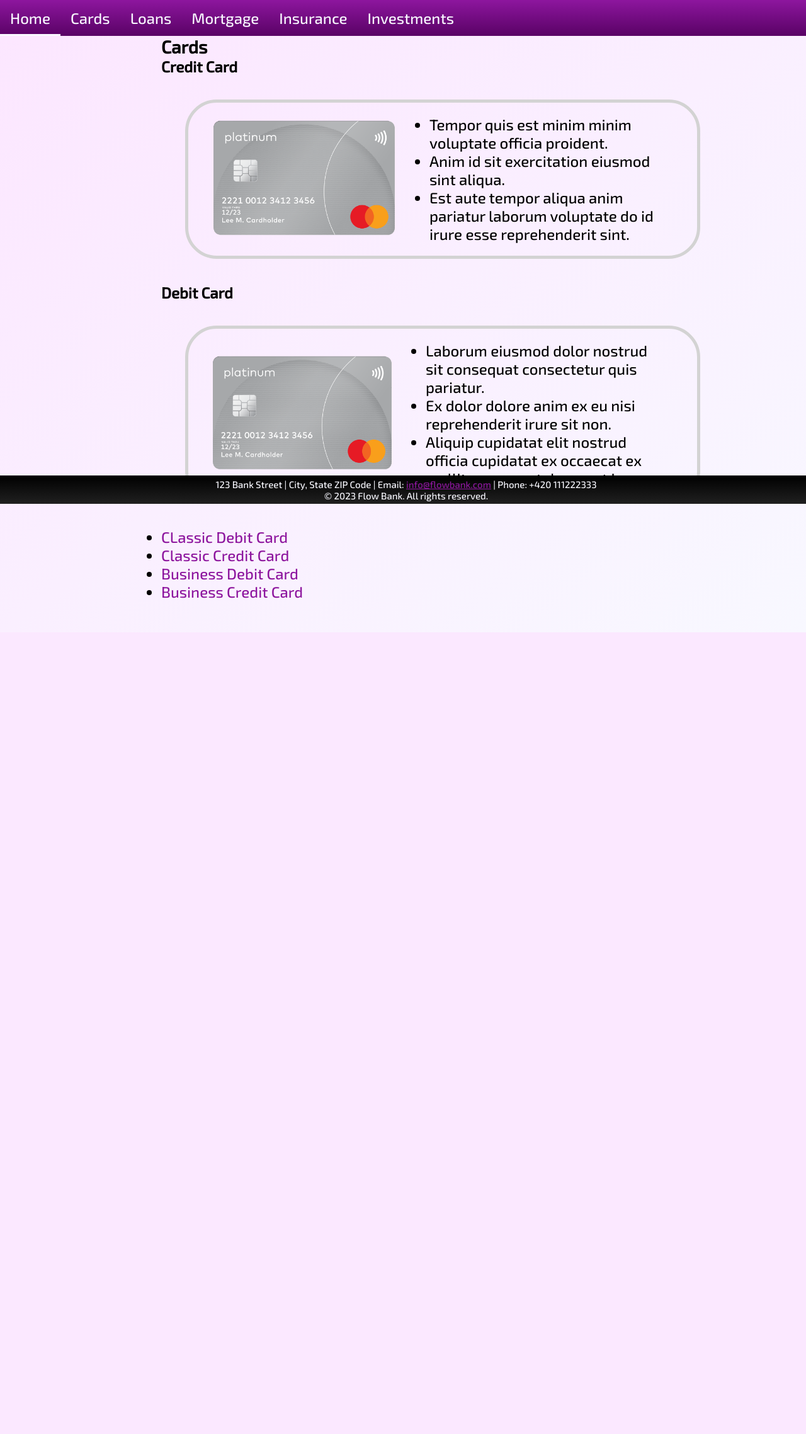
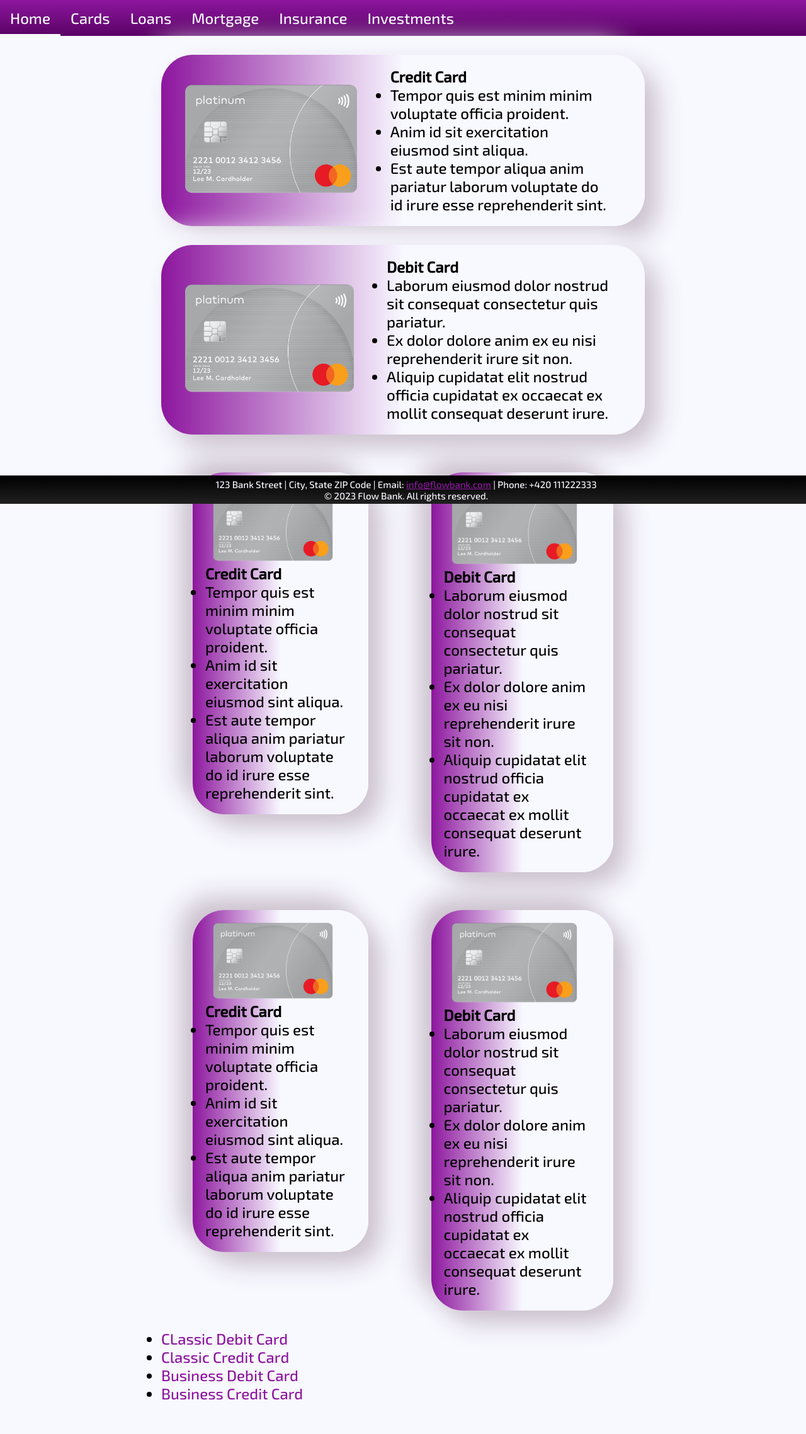
Before and after one commit to Pat101404/Bank_System, a PHP site: page /Pages/cards.php in a window 1280 px wide. Shown: the whole page at 63% size. Before the commit the page ends 1004 px from the top, so only its background shows below. Run offline with PHP 8.4, Linux system fonts and the light colour scheme.

Commit message:
small overhaul
css for cards, comments, global head

```diff
--- a/web/Pages/cards.php
+++ b/web/Pages/cards.php
@@ -1,52 +1,125 @@
 <!DOCTYPE html>
 <html lang="en">
 <head>
-    <meta charset="UTF-8">
-    <meta name="viewport" content="width=device-width, initial-scale=1.0">
-    <link rel="stylesheet" href="../css/nav-buttons.css">
-    <link rel="stylesheet" href="../css/main.css">
-    <link rel="icon" href="../imgs/svg/logo-no-background.svg">
+    <?php
+        require "../templates/head.html";
+    ?>
     <title>FlowBank - Cards</title>
 </head>
 <body>
+<!-- navbar -->
     <?php
         require "../templates/nav.php";
     ?>
 
     <div class="core">
-        <h3>Cards</h3>
+<!-- horizontal card panels -->
         <div>
-
-        </div>
-        <h4>Credit Card</h4>
-        <div class="card-window">
+<!-- wide credit card -->
+            <a class="card-link" href="">
+                <div class="card-window-h">
                     <div class="card-image">
                         <img src="../imgs/png/credit-card.png" alt="credit-card-image">
                     </div>
                     <div class="card-info">
                         <ul>
+                            <h4>Credit Card</h4>
                             <li>Tempor quis est minim minim voluptate officia proident.</li>
                             <li>Anim id sit exercitation eiusmod sint aliqua.</li>
                             <li>Est aute tempor aliqua anim pariatur laborum voluptate do id irure esse reprehenderit sint.</li>
                         </ul>
                     </div>
                 </div>
-        <h4>Debit Card</h4>
-        <div class="card-window">
+            </a>
+<!-- wide debit card -->
+            <a class="card-link" href="">
+                <div class="card-window-h">
                     <div class="card-image">
                         <img src="../imgs/png/credit-card.png" alt="debit-card-image">
                     </div>
                     <div class="card-info">
                         <ul>
+                            <h4>Debit Card</h4>
                             <li>Laborum eiusmod dolor nostrud sit consequat consectetur quis pariatur.</li>
                             <li>Ex dolor dolore anim ex eu nisi reprehenderit irure sit non.</li>
                             <li>Aliquip cupidatat elit nostrud officia cupidatat ex occaecat ex mollit consequat deserunt irure.</li>
                         </ul>
                     </div>
                 </div>
+            </a>
+        </div>
+<!-- vertical card panels -->
+        <div>
+<!-- tall credit cards row1 -->
+            <div class="card-row">
+                <a class="card-link" href="">
+                    <div class="card-window-v">
+                        <div class="card-image">
+                            <img src="../imgs/png/credit-card.png" alt="credit-card-image">
+                        </div>
+                        <div class="card-info">
+                            <ul>
+                                <h4>Credit Card</h4>
+                                <li>Tempor quis est minim minim voluptate officia proident.</li>
+                                <li>Anim id sit exercitation eiusmod sint aliqua.</li>
+                                <li>Est aute tempor aliqua anim pariatur laborum voluptate do id irure esse reprehenderit sint.</li>
+                            </ul>
+                        </div>
+                    </div>
+                </a>
+                <a class="card-link" href="">
+                    <div class="card-window-v">
+                        <div class="card-image">
+                            <img src="../imgs/png/credit-card.png" alt="debit-card-image">
+                        </div>
+                        <div class="card-info">
+                            <ul>
+                                <h4>Debit Card</h4>
+                                <li>Laborum eiusmod dolor nostrud sit consequat consectetur quis pariatur.</li>
+                                <li>Ex dolor dolore anim ex eu nisi reprehenderit irure sit non.</li>
+                                <li>Aliquip cupidatat elit nostrud officia cupidatat ex occaecat ex mollit consequat deserunt irure.</li>
+                            </ul>
+                        </div>
+                    </div>
+                </a>
+            </div>
+<!-- tall credit cards row2 -->
+            <div class="card-row">
+                <a class="card-link" href="">
+                    <div class="card-window-v">
+                        <div class="card-image">
+                            <img src="../imgs/png/credit-card.png" alt="credit-card-image">
+                        </div>
+                        <div class="card-info">
+                            <ul>
+                                <h4>Credit Card</h4>
+                                <li>Tempor quis est minim minim voluptate officia proident.</li>
+                                <li>Anim id sit exercitation eiusmod sint aliqua.</li>
+                                <li>Est aute tempor aliqua anim pariatur laborum voluptate do id irure esse reprehenderit sint.</li>
+                            </ul>
+                        </div>
+                    </div>
+                </a>
+                <a class="card-link" href="">
+                    <div class="card-window-v">
+                        <div class="card-image">
+                            <img src="../imgs/png/credit-card.png" alt="debit-card-image">
+                        </div>
+                        <div class="card-info">
+                            <ul>
+                                <h4>Debit Card</h4>
+                                <li>Laborum eiusmod dolor nostrud sit consequat consectetur quis pariatur.</li>
+                                <li>Ex dolor dolore anim ex eu nisi reprehenderit irure sit non.</li>
+                                <li>Aliquip cupidatat elit nostrud officia cupidatat ex occaecat ex mollit consequat deserunt irure.</li>
+                            </ul>
+                        </div>
+                    </div>
+                </a>
+            </div>
+        </div>
+<!-- card list -->
         <div>
             <div>
-
                 <ul>
                     <li><a>CLassic Debit Card</a></li>
                     <li><a>Classic Credit Card</a></li>
@@ -60,7 +133,7 @@
             </div>
         </div>
     </div>
-
+<!-- footer -->
     <?php
         require "../templates/footer.php";
     ?>
--- /dev/null
+++ b/web/css/cards.css
@@ -0,0 +1,65 @@
+.card-window-h{
+    margin: 30px 0px 30px 0px !important;
+    display: flex;
+    width: 100%-100px;
+    padding: 20px;
+    margin: 5%;
+    border-radius: 50px;
+    background-image: linear-gradient(to right, #8D169E, ghostwhite, ghostwhite);
+    box-shadow:  20px 20px 40px #cac0cc, -20px -20px 40px ghostwhite;
+    transition: all .5s ease;
+}
+.card-image{
+    align-content: center;
+}
+.card-image img{
+    padding-left: 5%;
+    max-width: 80%;
+    height: auto;
+    object-fit: scale-down;
+}
+.card-info{
+    padding-right: 5%;
+    align-self: center;
+    color: black !important;
+}
+.card-link{
+    text-decoration: none;
+    color: black;
+}
+
+.card-row{
+    display: flex;
+}
+.card-window-v{
+    margin: 30px 50px 30px 50px !important;
+    width: 100%-100px;
+    padding: 20px;
+    margin: 5%;
+    border-radius: 50px;
+    background-image: linear-gradient(to right, #8D169E, ghostwhite, ghostwhite);
+    box-shadow:  20px 20px 40px #cac0cc, -20px -20px 40px #cac0cc;
+    transition: all .5s ease;
+}
+.card-image-v{
+    align-content: center;
+}
+.card-image-v img{
+    padding-left: 5%;
+    max-width: 80%;
+    height: auto;
+    object-fit: scale-down;
+}
+.card-info-v{
+    padding-right: 5%;
+    align-self: center;
+    color: black !important;
+}
+.card-window-h:hover {
+    transform: translate3D(0,-1px,0) scale(1.02);
+    transition: all .5s ease;
+}
+.card-window-v:hover {
+    transform: translate3D(0,-1px,0) scale(1.02);
+    transition: all .5s ease;
+}
--- a/web/css/main.css
+++ b/web/css/main.css
@@ -8,7 +8,7 @@ body{
     font-family: 'Exo 2', sans-serif;
     margin: 0;
     font-size: 24px;
-    background-image: linear-gradient(to bottom right, #fce6ff, ghostwhite);
+    background: ghostwhite;
 }
 p{
     padding-top: 10px;
@@ -68,15 +68,29 @@ footer p {
     margin-right: 20%;
     margin-bottom: 50px;
 }
-.card-window{
+.card-window-h{
+    margin: 30px 0px 30px 0px !important;
     display: flex;
-    width: 100%;
+    width: 100%-100px;
     padding: 20px;
     margin: 5%;
-    border-color: lightgrey;
-    border-style: solid;
-    border-width: 5px;
     border-radius: 50px;
+    background-image: linear-gradient(to right, #8D169E, ghostwhite, ghostwhite);
+    box-shadow:  20px 20px 40px #cac0cc, -20px -20px 40px ghostwhite;
+    transition: all .5s ease;
+}
+.card-row{
+    display: flex;
+}
+.card-window-v{
+    margin: 30px 50px 30px 50px !important;
+    width: 100%-100px;
+    padding: 20px;
+    margin: 5%;
+    border-radius: 50px;
+    background-image: linear-gradient(to right, #8D169E, ghostwhite, ghostwhite);
+    box-shadow:  20px 20px 40px #cac0cc, -20px -20px 40px #cac0cc;
+    transition: all .5s ease;
 }
 .card-image{
     align-content: center;
@@ -86,8 +100,22 @@ footer p {
     max-width: 80%;
     height: auto;
     object-fit: scale-down;
+    align-self: center;
 }
 .card-info{
     padding-right: 5%;
     align-self: center;
+    color: black !important;
 }
+.card-link{
+    text-decoration: none;
+    color: black;
+}
+.card-window-h:hover {
+    transform: translate3D(0,-1px,0) scale(1.02);
+    transition: all .5s ease;
+}
+.card-window-v:hover {
+    transform: translate3D(0,-1px,0) scale(1.02);
+    transition: all .5s ease;
+}
--- /dev/null
+++ b/web/templates/head.html
@@ -0,0 +1,6 @@
+<meta charset="UTF-8">
+<meta name="viewport" content="width=device-width, initial-scale=1.0">
+<link rel="stylesheet" href="../css/nav.css">
+<link rel="stylesheet" href="../css/main.css">
+<link rel="stylesheet" href="../css/cards.css">
+<link rel="icon" href="../imgs/svg/logo-no-background.svg">
```
Also changed, not shown: web/Pages/home.php (+3 -5 lines), web/Pages/insurance.php (+3 -5 lines), web/css/nav.css (renamed from web/css/nav-buttons.css). Lines whose indentation alone changed are shown as unchanged.
